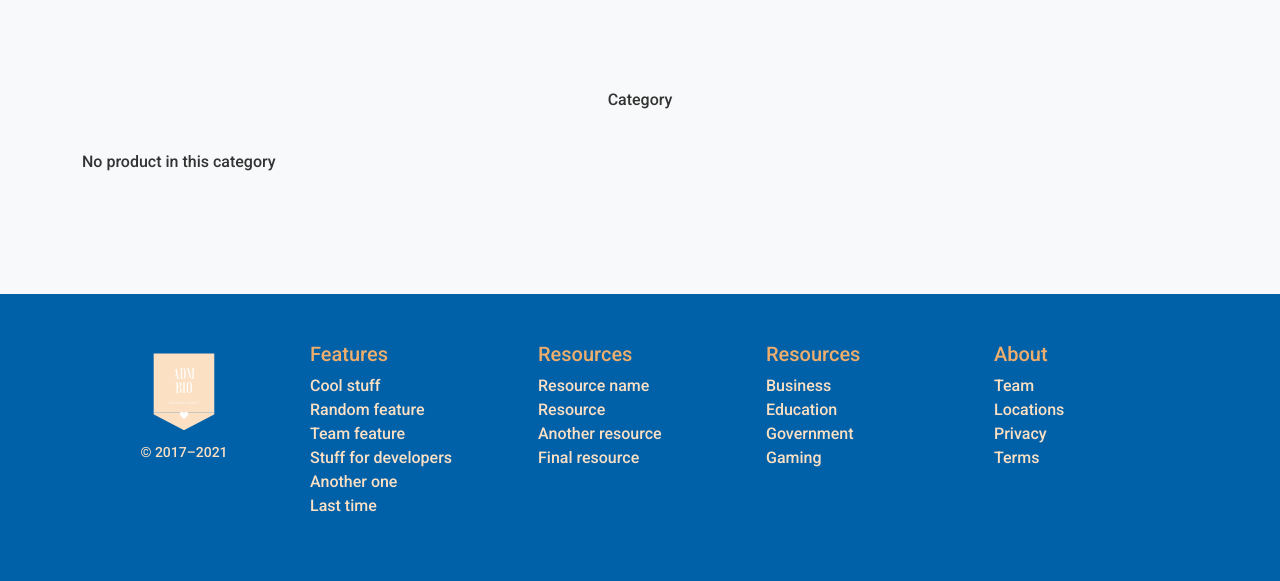
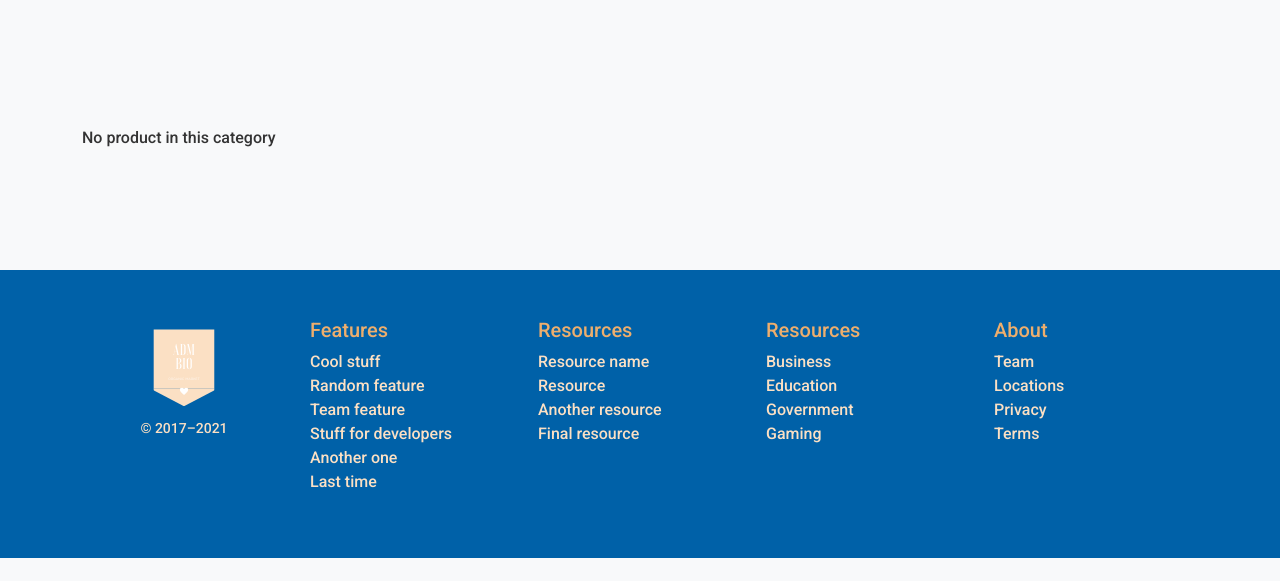
Before and after one commit to paolobiondo/adm_shop, a Django app: template templates/home/category.html in a window 1280 px wide. Shown: the part 148-729 px from the top of the page. Run offline with Django 3.2, Linux system fonts and the light colour scheme; the template is opened without the code that fills it, so the values that code supplies are empty; some libraries are stand-ins or nearby versions.

Commit message:
fix remove category span

```diff
--- a/templates/home/category.html
+++ b/templates/home/category.html
@@ -4,7 +4,6 @@
 {% block content_base_home %}
 <div class="row" id="products">
     <div class="section-title text-center">
-        <span class="sub-title">Category</span>
       <h2><span>{{cat.name}}</span></h2>
     </div>
     {% if cat_items %}
```
